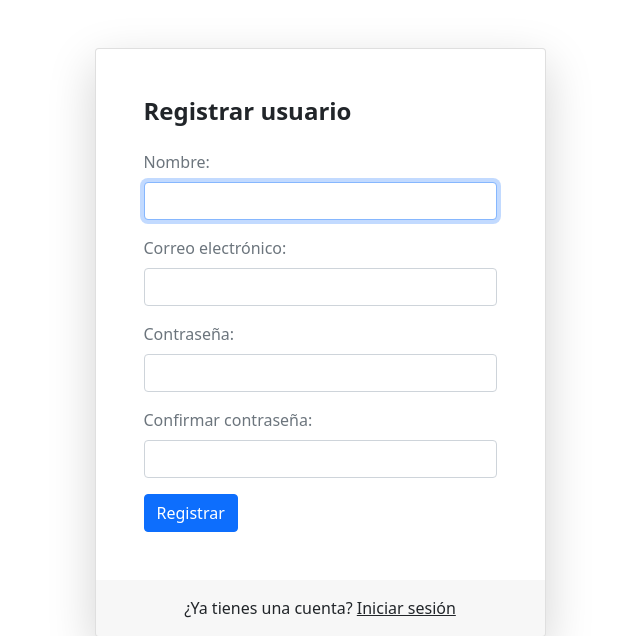
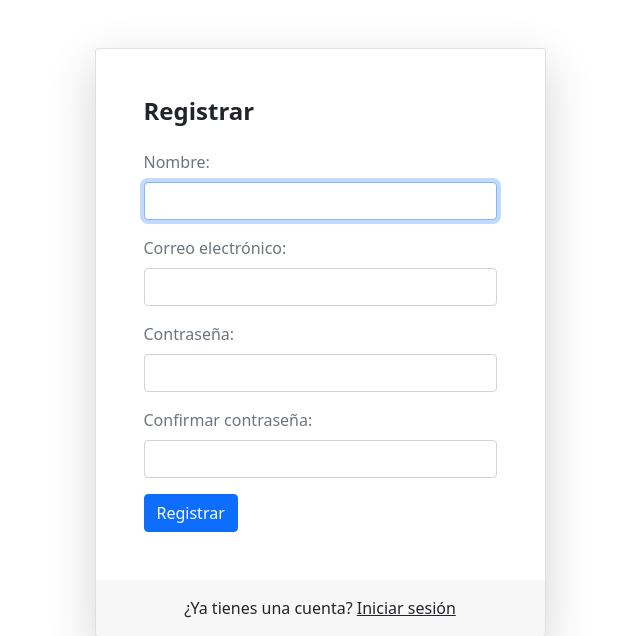
Before and after one commit to AlejandroJasso/reportesCI, a CodeIgniter app: page /reportesCI/registrar_agentes/Registrar_agentes/registrar in a window 1280 px wide. Shown: the top 636 px of the page, without its empty margins (320-960 px from the left). Run offline with CodeIgniter, Linux system fonts and the light colour scheme; some libraries are stand-ins or nearby versions.

Commit message:
Actualizacion en titulo
La actualizacion de registrar agente era en el titulo y no en la etiqueta h1

```diff
--- a/application/views/registrar.php
+++ b/application/views/registrar.php
@@ -4,7 +4,7 @@
 	<meta charset="utf-8">
 	<meta name="viewport" content="width=device-width,initial-scale=1">
 	<meta name="description" content="Login">
-	<title>Registrar</title>
+	<title>Registrar agente</title>
 	<link rel="stylesheet" href="<?php echo site_url();?>assets/all.css">
 	<link rel="stylesheet" href="<?php echo site_url();?>assets/toast/toast.min.css">
 	<script src="<?php echo site_url();?>assets/toast/jqm.js"></script>
@@ -22,7 +22,7 @@
 						<div class="card-body p-5">
 							<!-- <form method="post" accept-charset="utf-8" action="<?= base_url()?>Dashboard/registrar_formAgente"> -->
 							<form method="post" accept-charset="utf-8" action="<?= base_url()?>registrar_agentes/Registrar_Agentes/registrar_formAgente">
-								<h1 class="fs-4 card-title fw-bold mb-4">Registrar usuario</h1>
+								<h1 class="fs-4 card-title fw-bold mb-4">Registrar</h1>
 								<div class="mb-3">
 									<label class="mb-2 text-muted" for="email">Nombre:</label>
 									<input name="nombre" type="text" class="form-control" value="" required autofocus>
```
